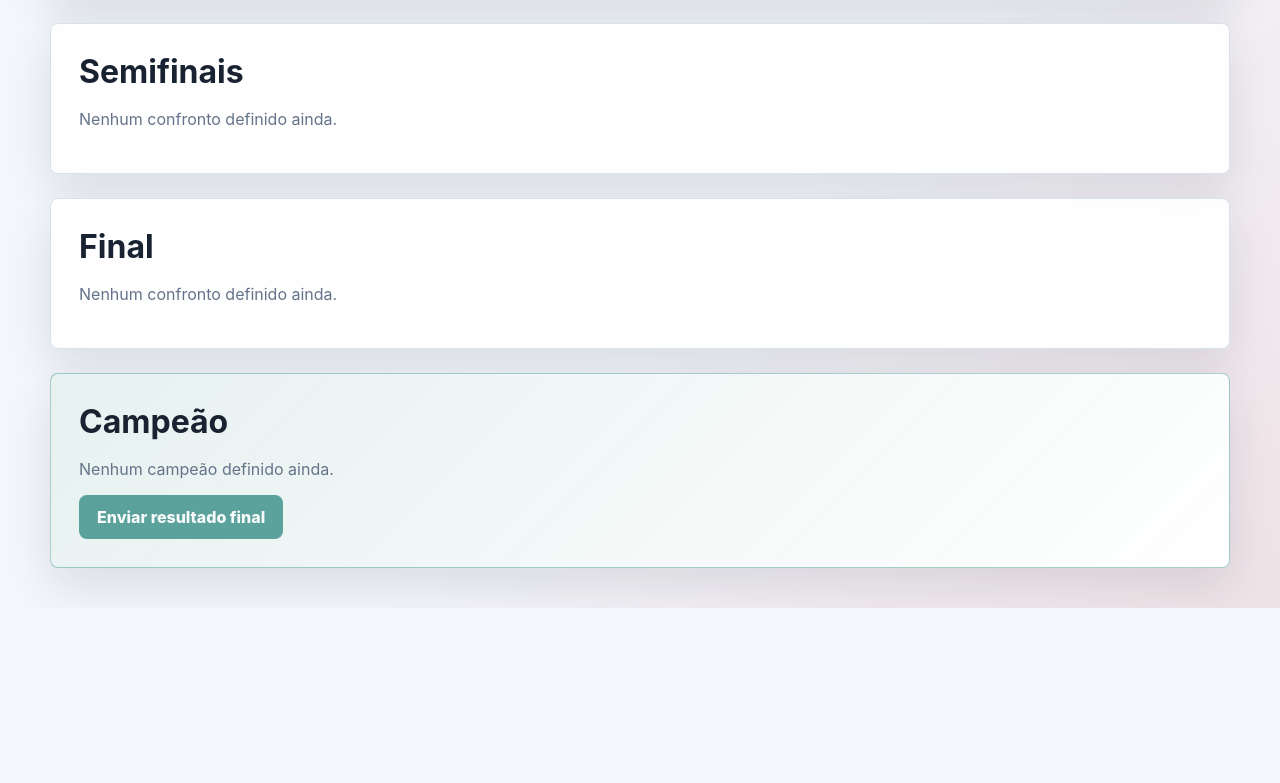
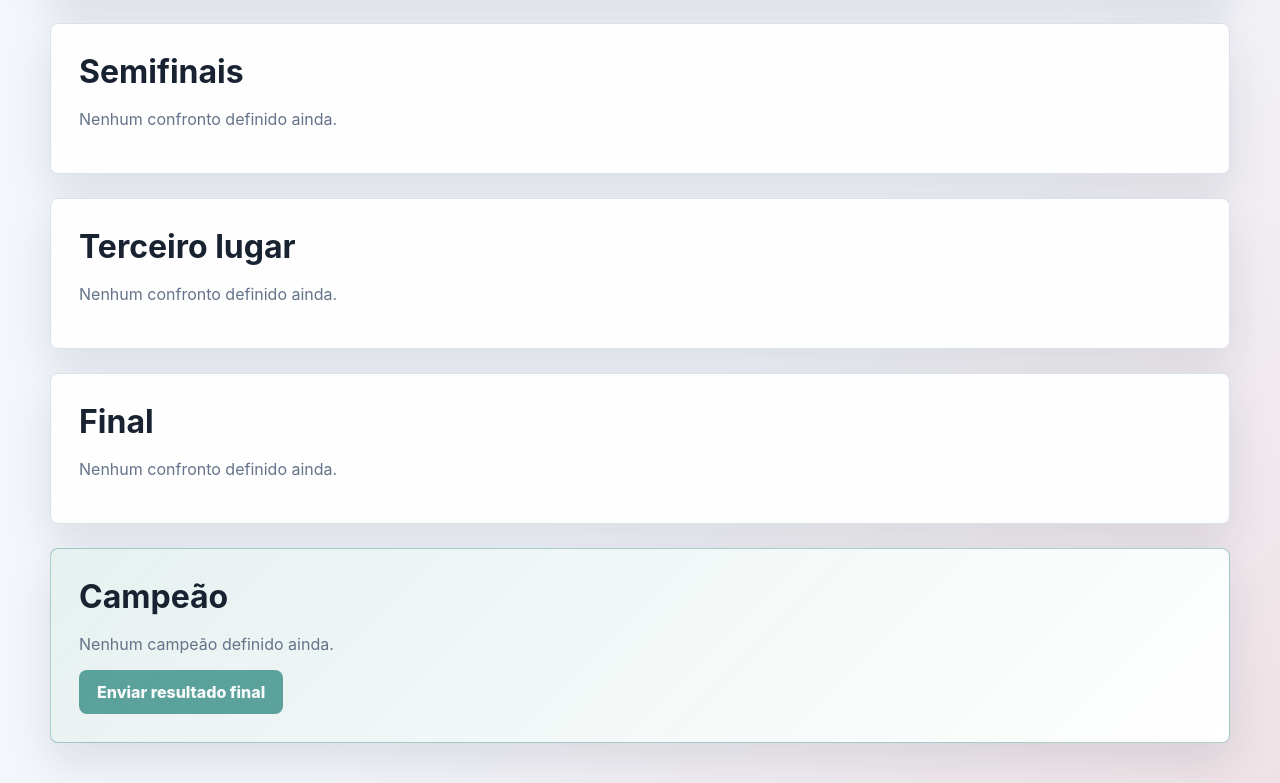
Before and after one commit to joaovsrangelpro/KDM_WorldCup, a React (Vite) app: page / in a window 1280 px wide. Shown: the part 1524-2307 px from the top of the page. Before the commit the page ends 2132 px from the top, so only its background shows below. Built offline with nearby package versions, Linux system fonts and the light colour scheme.

Commit message:
feat: display third place match and card

```diff
--- a/src/App.jsx
+++ b/src/App.jsx
@@ -12,6 +12,7 @@ import {
 import {
   generateNextKnockoutRound,
   generateRoundOf16,
+  generateThirdPlaceMatch,
   simulateKnockoutMatches,
 } from './simulation/knockoutStage'
 
@@ -23,6 +24,7 @@ function App() {
   const [roundOf16, setRoundOf16] = useState([])
   const [quarterFinals, setQuarterFinals] = useState([])
   const [semifinals, setSemifinals] = useState([])
+  const [thirdPlaceMatch, setThirdPlaceMatch] = useState([])
   const [finalMatch, setFinalMatch] = useState([])
   const [champion, setChampion] = useState(null)
 
@@ -65,6 +67,9 @@ function App() {
       const semifinalMatches = generateNextKnockoutRound(simulatedQuarterFinalMatches)
       const simulatedSemifinalMatches = simulateKnockoutMatches(semifinalMatches)
 
+      const thirdPlaceMatches = generateThirdPlaceMatch(simulatedSemifinalMatches)
+      const simulatedThirdPlaceMatches = simulateKnockoutMatches(thirdPlaceMatches)
+
       const finalMatches = generateNextKnockoutRound(simulatedSemifinalMatches)
       const simulatedFinalMatches = simulateKnockoutMatches(finalMatches)
 
@@ -86,6 +91,7 @@ function App() {
       setRoundOf16(simulatedRoundOf16Matches)
       setQuarterFinals(simulatedQuarterFinalMatches)
       setSemifinals(simulatedSemifinalMatches)
+      setThirdPlaceMatch(simulatedThirdPlaceMatches)
       setFinalMatch(simulatedFinalMatches)
       setChampion(tournamentChampion)
 
@@ -191,6 +197,7 @@ function App() {
           roundOf16={roundOf16}
           quarterFinals={quarterFinals}
           semifinals={semifinals}
+          thirdPlaceMatch={thirdPlaceMatch}
           finalMatch={finalMatch}
           champion={champion}
         />
@@ -333,6 +340,16 @@ function App() {
       </section>
 
       <section className="section-card">
+        <h2>Terceiro lugar</h2>
+
+        {thirdPlaceMatch.length === 0 ? (
+          <p className="empty-state">Nenhum confronto definido ainda.</p>
+        ) : (
+          renderKnockoutMatches(thirdPlaceMatch)
+        )}
+      </section>
+
+      <section className="section-card">
         <h2>Final</h2>
 
         {finalMatch.length === 0 ? (
--- a/src/components/BracketView.jsx
+++ b/src/components/BracketView.jsx
@@ -67,6 +67,7 @@ export default function BracketView({
   roundOf16,
   quarterFinals,
   semifinals,
+  thirdPlaceMatch,
   finalMatch,
   champion,
 }) {
@@ -113,11 +114,13 @@ export default function BracketView({
           <StageLabel className="label-left-qtr">Quartas</StageLabel>
           <StageLabel className="label-left-semi">Semi</StageLabel>
           <StageLabel className="label-final">Final</StageLabel>
+          <StageLabel className="label-third-place">Terceiro lugar</StageLabel>
           <StageLabel className="label-right-semi">Semi</StageLabel>
           <StageLabel className="label-right-qtr">Quartas</StageLabel>
           <StageLabel className="label-right-r16">Oitavas</StageLabel>
 
           <BracketSlot match={finalMatch[0]} className="slot-final" champion={champion} />
+          <BracketSlot match={thirdPlaceMatch[0]} className="slot-third-place" champion={champion} />
 
           <BracketSlot match={semifinals[0]} className="slot-left-semi" champion={champion} />
           <BracketSlot match={semifinals[1]} className="slot-right-semi" champion={champion} />
--- a/src/index.css
+++ b/src/index.css
@@ -357,6 +357,9 @@ h4 {
   color: #ffffff;
   box-shadow: var(--shadow);
   overflow: hidden;
+  overflow-x: auto;
+  overflow-y: auto;
+
 }
 
 .bracket-title {
@@ -377,7 +380,7 @@ h4 {
   display: block;
   width: 100%;
   min-width: 0;
-  height: 820px;
+  height: 930px;
   margin: 0 auto;
 }
 
@@ -437,6 +440,12 @@ h4 {
   transform: translateX(-50%);
 }
 
+.label-third-place {
+  top: 74%;
+  left: 50%;
+  transform: translateX(-50%);
+}
+
 .label-right-semi {
   top: 43%;
   right: 35%;
@@ -492,6 +501,12 @@ h4 {
 
 .slot-final {
   top: 22%;
+  left: 50%;
+  transform: translateX(-50%);
+}
+
+.slot-third-place {
+  top: 78%;
   left: 50%;
   transform: translateX(-50%);
 }
```
